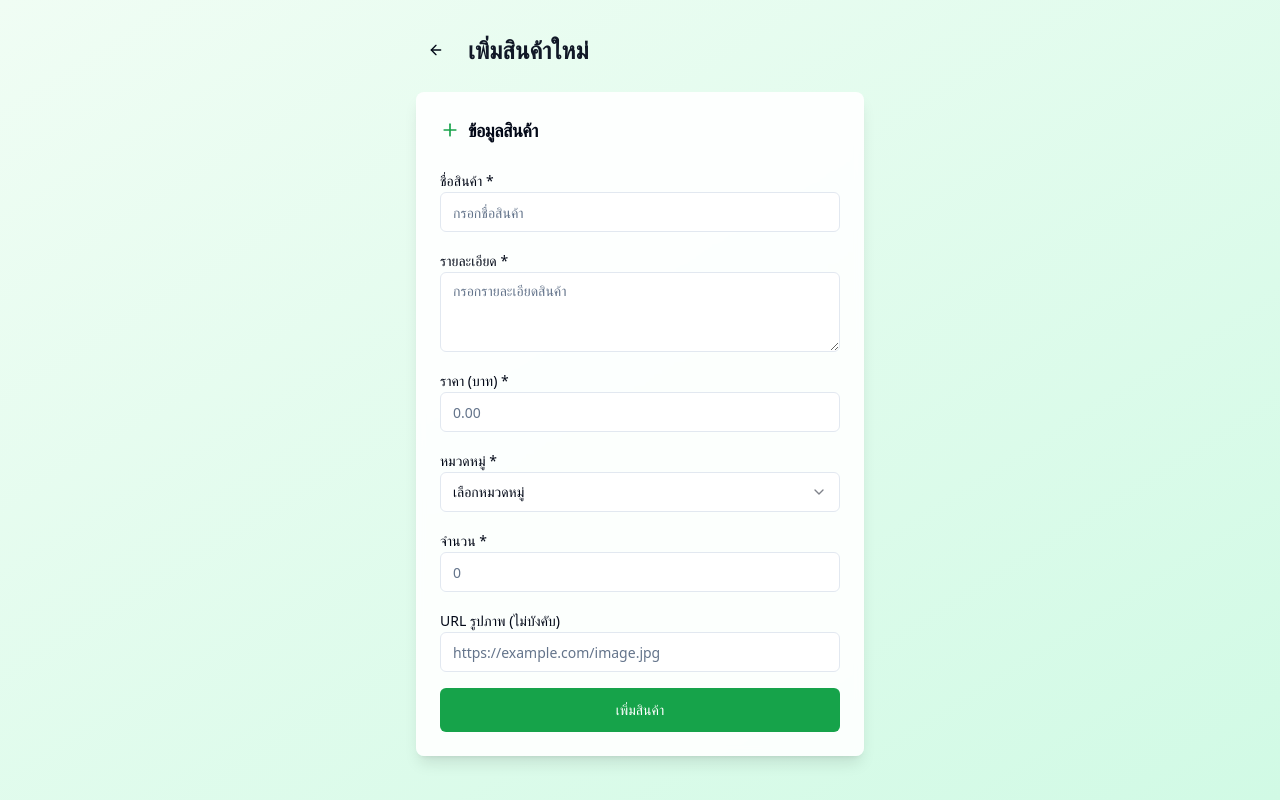
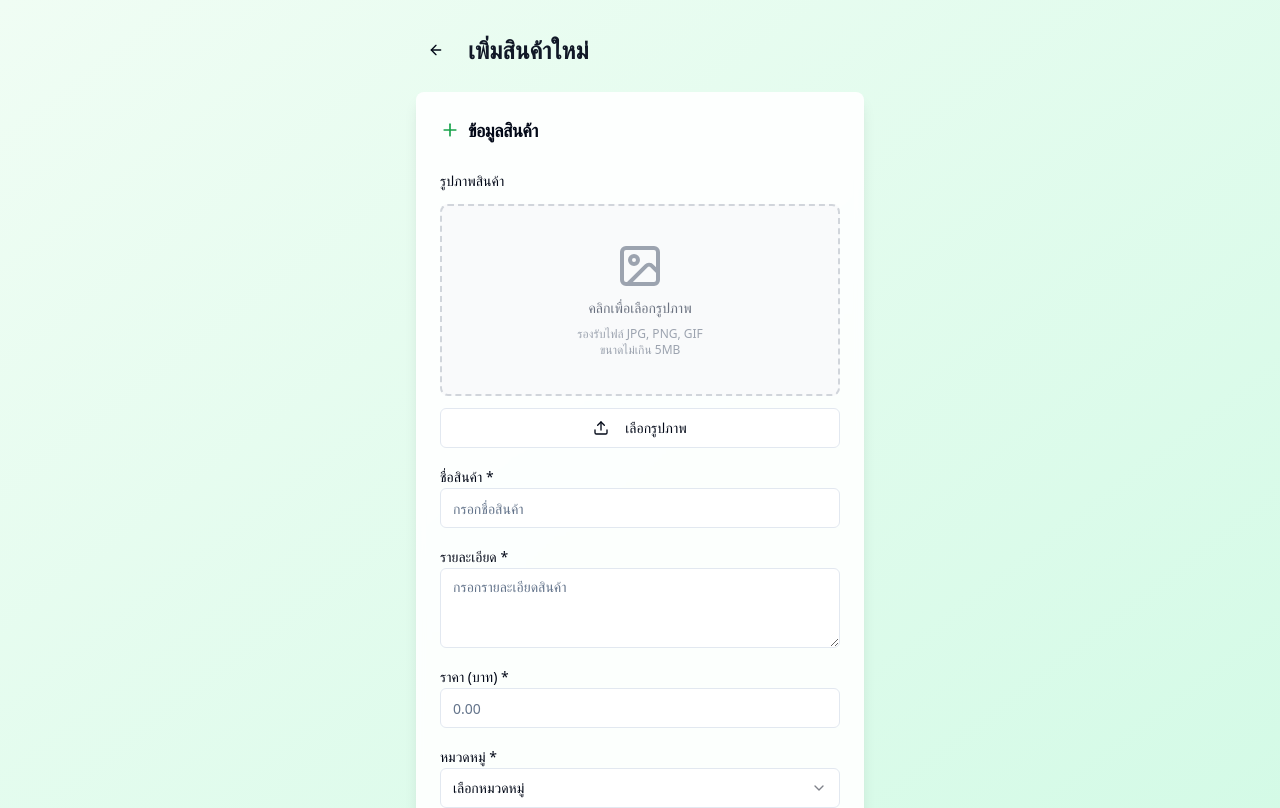
Before and after one commit to prchrada/mobile-product-add, a React (Vite) app: page /add-product in a window 1280 px wide. Shown: the top 808 px of the page. Built offline with nearby package versions, Linux system fonts and the light colour scheme.

Commit message:
Add image upload functionality
Implement image upload for products.

```diff
--- /dev/null
+++ b/src/components/ImageUpload.tsx
@@ -0,0 +1,124 @@
+
+import { useState, useRef } from 'react';
+import { Button } from "@/components/ui/button";
+import { Label } from "@/components/ui/label";
+import { Upload, X, Image } from 'lucide-react';
+
+interface ImageUploadProps {
+  value?: string;
+  onChange: (imageUrl: string) => void;
+  onError?: (error: string) => void;
+}
+
+const ImageUpload = ({ value, onChange, onError }: ImageUploadProps) => {
+  const [previewUrl, setPreviewUrl] = useState<string>(value || '');
+  const [isUploading, setIsUploading] = useState(false);
+  const fileInputRef = useRef<HTMLInputElement>(null);
+
+  const handleFileSelect = (event: React.ChangeEvent<HTMLInputElement>) => {
+    const file = event.target.files?.[0];
+    if (!file) return;
+
+    // Validate file type
+    if (!file.type.startsWith('image/')) {
+      onError?.('กรุณาเลือกไฟล์รูปภาพเท่านั้น');
+      return;
+    }
+
+    // Validate file size (max 5MB)
+    if (file.size > 5 * 1024 * 1024) {
+      onError?.('ขนาดไฟล์ต้องไม่เกิน 5MB');
+      return;
+    }
+
+    setIsUploading(true);
+
+    // Convert to base64 for local storage
+    const reader = new FileReader();
+    reader.onload = (e) => {
+      const result = e.target?.result as string;
+      setPreviewUrl(result);
+      onChange(result);
+      setIsUploading(false);
+    };
+    reader.onerror = () => {
+      onError?.('เกิดข้อผิดพลาดในการอ่านไฟล์');
+      setIsUploading(false);
+    };
+    reader.readAsDataURL(file);
+  };
+
+  const handleRemoveImage = () => {
+    setPreviewUrl('');
+    onChange('');
+    if (fileInputRef.current) {
+      fileInputRef.current.value = '';
+    }
+  };
+
+  const handleButtonClick = () => {
+    fileInputRef.current?.click();
+  };
+
+  return (
+    <div className="space-y-3">
+      <Label>รูปภาพสินค้า</Label>
+
+      {previewUrl ? (
+        <div className="relative">
+          <div className="w-full h-48 bg-gray-100 rounded-lg overflow-hidden border-2 border-dashed border-gray-300">
+            <img
+              src={previewUrl}
+              alt="ตัวอย่างรูปภาพ"
+              className="w-full h-full object-cover"
+            />
+          </div>
+          <Button
+            type="button"
+            variant="destructive"
+            size="sm"
+            className="absolute top-2 right-2"
+            onClick={handleRemoveImage}
+          >
+            <X className="w-4 h-4" />
+          </Button>
+        </div>
+      ) : (
+        <div
+          className="w-full h-48 bg-gray-50 rounded-lg border-2 border-dashed border-gray-300 flex flex-col items-center justify-center cursor-pointer hover:bg-gray-100 transition-colors"
+          onClick={handleButtonClick}
+        >
+          <Image className="w-12 h-12 text-gray-400 mb-2" />
+          <p className="text-gray-500 text-sm text-center mb-2">
+            คลิกเพื่อเลือกรูปภาพ
+          </p>
+          <p className="text-gray-400 text-xs text-center">
+            รองรับไฟล์ JPG, PNG, GIF<br />
+            ขนาดไม่เกิน 5MB
+          </p>
+        </div>
+      )}
+
+      <input
+        ref={fileInputRef}
+        type="file"
+        accept="image/*"
+        onChange={handleFileSelect}
+        className="hidden"
+      />
+
+      <Button
+        type="button"
+        variant="outline"
+        className="w-full"
+        onClick={handleButtonClick}
+        disabled={isUploading}
+      >
+        <Upload className="w-4 h-4 mr-2" />
+        {isUploading ? 'กำลังอัปโหลด...' : 'เลือกรูปภาพ'}
+      </Button>
+    </div>
+  );
+};
+
+export default ImageUpload;
--- a/src/components/ProductForm.tsx
+++ b/src/components/ProductForm.tsx
@@ -9,6 +9,8 @@ import { Select, SelectContent, SelectItem, SelectTrigger, SelectValue } from "@
 import { ProductFormData, Product } from '@/types/product';
 import { ArrowLeft, Plus } from 'lucide-react';
 import { useNavigate } from 'react-router-dom';
+import { toast } from '@/hooks/use-toast';
+import ImageUpload from './ImageUpload';
 
 interface ProductFormProps {
   initialData?: Product;
@@ -90,6 +92,18 @@ const ProductForm = ({ initialData, onSubmit, isEditing = false }: ProductFormPr
     }
   };
 
+  const handleImageChange = (imageUrl: string) => {
+    handleInputChange('imageUrl', imageUrl);
+  };
+
+  const handleImageError = (error: string) => {
+    toast({
+      title: "เกิดข้อผิดพลาด",
+      description: error,
+      variant: "destructive",
+    });
+  };
+
   return (
     <div className="min-h-screen bg-gradient-to-br from-green-50 to-emerald-100 p-4">
       <div className="max-w-md mx-auto">
@@ -117,6 +131,12 @@ const ProductForm = ({ initialData, onSubmit, isEditing = false }: ProductFormPr
           </CardHeader>
           <CardContent>
             <form onSubmit={handleSubmit} className="space-y-4">
+              <ImageUpload
+                value={formData.imageUrl}
+                onChange={handleImageChange}
+                onError={handleImageError}
+              />
+
               <div>
                 <Label htmlFor="name">ชื่อสินค้า *</Label>
                 <Input
@@ -191,17 +211,6 @@ const ProductForm = ({ initialData, onSubmit, isEditing = false }: ProductFormPr
                 {errors.quantity && <p className="text-red-500 text-sm mt-1">{errors.quantity}</p>}
               </div>
 
-              <div>
-                <Label htmlFor="imageUrl">URL รูปภาพ (ไม่บังคับ)</Label>
-                <Input
-                  id="imageUrl"
-                  type="url"
-                  value={formData.imageUrl}
-                  onChange={(e) => handleInputChange('imageUrl', e.target.value)}
-                  placeholder="https://example.com/image.jpg"
-                />
-              </div>
-
               <Button
                 type="submit"
                 className="w-full bg-green-600 hover:bg-green-700 text-white mt-6"
```
